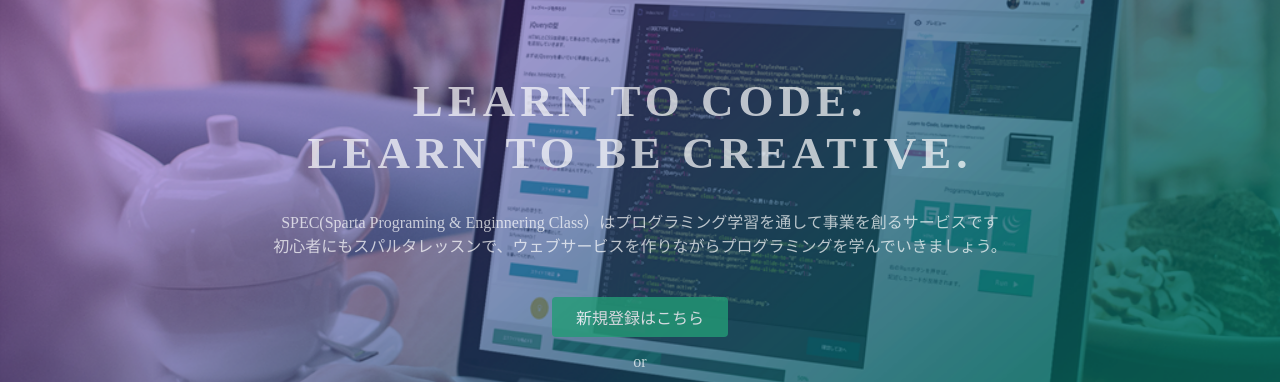
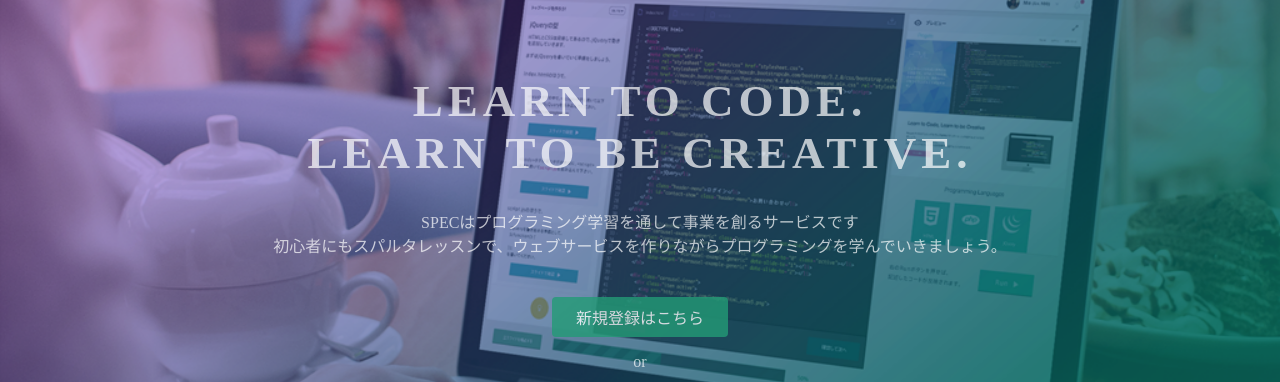
Before and after one commit to Kyosuke0903/kyosuke.github.io, a plain HTML site: page index.html in a window 1280 px wide. Shown: the part 135-517 px from the top of the page. Drawn offline with Linux system fonts and the light colour scheme.

Commit message:
Update index.html

```diff
--- a/index.html
+++ b/index.html
@@ -3,7 +3,7 @@
 <head>
   <meta charset="utf-8">
   <meta name="viewport" content="width=device-width, initial-scale=1.0">
-  <title>SPEC(Sparta Programing & Enginnering Class）</title>
+  <title>SPEC</title>
   <link href="https://maxcdn.bootstrapcdn.com/font-awesome/4.7.0/css/font-awesome.min.css" rel="stylesheet" integrity="sha384-wvfXpqpZZVQGK6TAh5PVlGOfQNHSoD2xbE+QkPxCAFlNEevoEH3Sl0sibVcOQVnN" crossorigin="anonymous">
   <link rel="stylesheet" type="text/css" href="stylesheet.css">
 </head>
@@ -24,7 +24,7 @@
   <div class="top-wrapper">
     <div class="container">
       <h1>LEARN TO CODE.<br>LEARN TO BE CREATIVE.</h1>
-      <p>SPEC(Sparta Programing & Enginnering Class）はプログラミング学習を通して事業を創るサービスです<br>初心者にもスパルタレッスンで、ウェブサービスを作りながらプログラミングを学んでいきましょう。</p>
+      <p>SPECはプログラミング学習を通して事業を創るサービスです<br>初心者にもスパルタレッスンで、ウェブサービスを作りながらプログラミングを学んでいきましょう。</p>
       <div class="btn-wrapper">
         <a href="#" class="btn signup">新規登録はこちら</a>
         <p>or</p>
```
